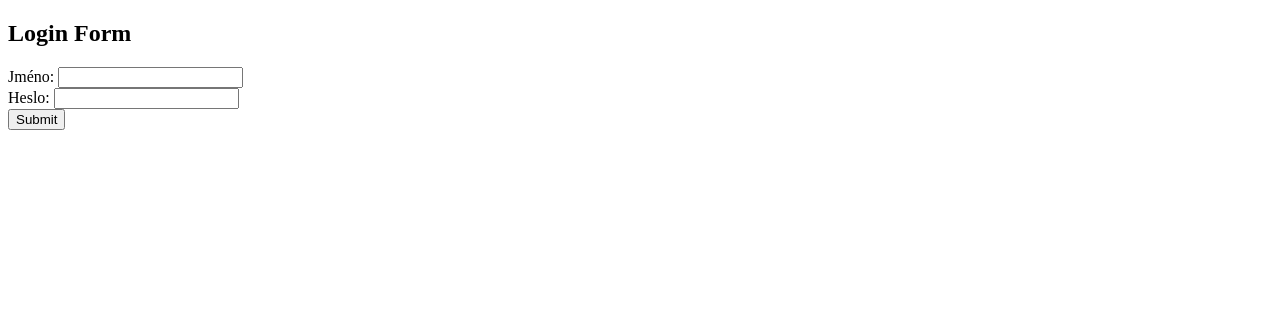
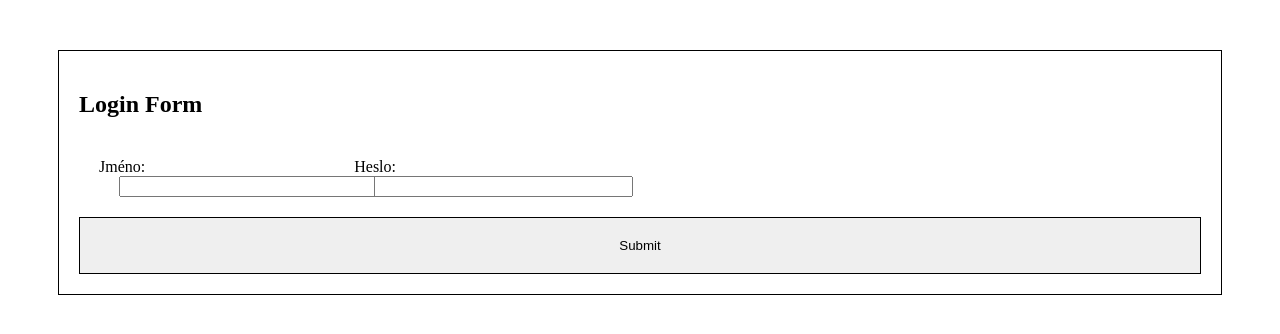
Before and after one commit to neutron1331/html-css, a PHP site: page / in a window 1280 px wide. Shown: the top 334 px of the page. Run offline with PHP 8.4, Linux system fonts and the light colour scheme.

Commit message:
did dome more php

```diff
--- /dev/null
+++ b/PHP/login/index.css
@@ -0,0 +1,28 @@
+section
+{
+    display: flex;
+    flex-direction: column;
+    border: solid 1px black;
+    padding: 20px;
+    margin: 50px;
+}
+#input_texts
+{
+    margin: 20px;
+    display: flex;
+    flex-direction: row;
+}
+.button_input
+{
+    border: solid 1px black;
+    padding: 20px;
+}
+.input_text
+{
+    margin-left: 20px;
+    width: 100%;
+}
+.button_input
+{
+    width: 100%;
+}
--- a/PHP/login/index.php
+++ b/PHP/login/index.php
@@ -4,16 +4,26 @@
     <meta charset="UTF-8">
     <meta name="viewport" content="width=device-width, initial-scale=1.0">
     <title>Document</title>
+    <link rel="stylesheet" href="index.css">
 </head>
 <body>
 
-<h2>Login Form</h2>
+<section>
+    <h1>Login Form</h1>
 
-<form action="login.php" method="post">
-    Jméno: <input type="text" name="user_name"><br>
-    Heslo: <input type="text" name="user_password"><br>
-    <input type="submit">
-</form>
+    <form action="login.php" method="post">
+        <div id="input_texts">
+            <div id="input_text">
+                Jméno: <input class="input_text" type="text" name="user_name" required minlength="3"><br>
+            </div>
+            <div id="input_text">
+                Heslo: <input class="input_text" type="text" name="user_password" required minlength="5"><br>
+            </div>
+        </div>
+        <input class="button_input" type="submit">
+    </form>
+</section>
+
 
 </body>
 </html>
```
Also changed, not shown: PHP/login/login.php (+12 -0 lines), PHP/login/users.php (added, +16 -0 lines).
